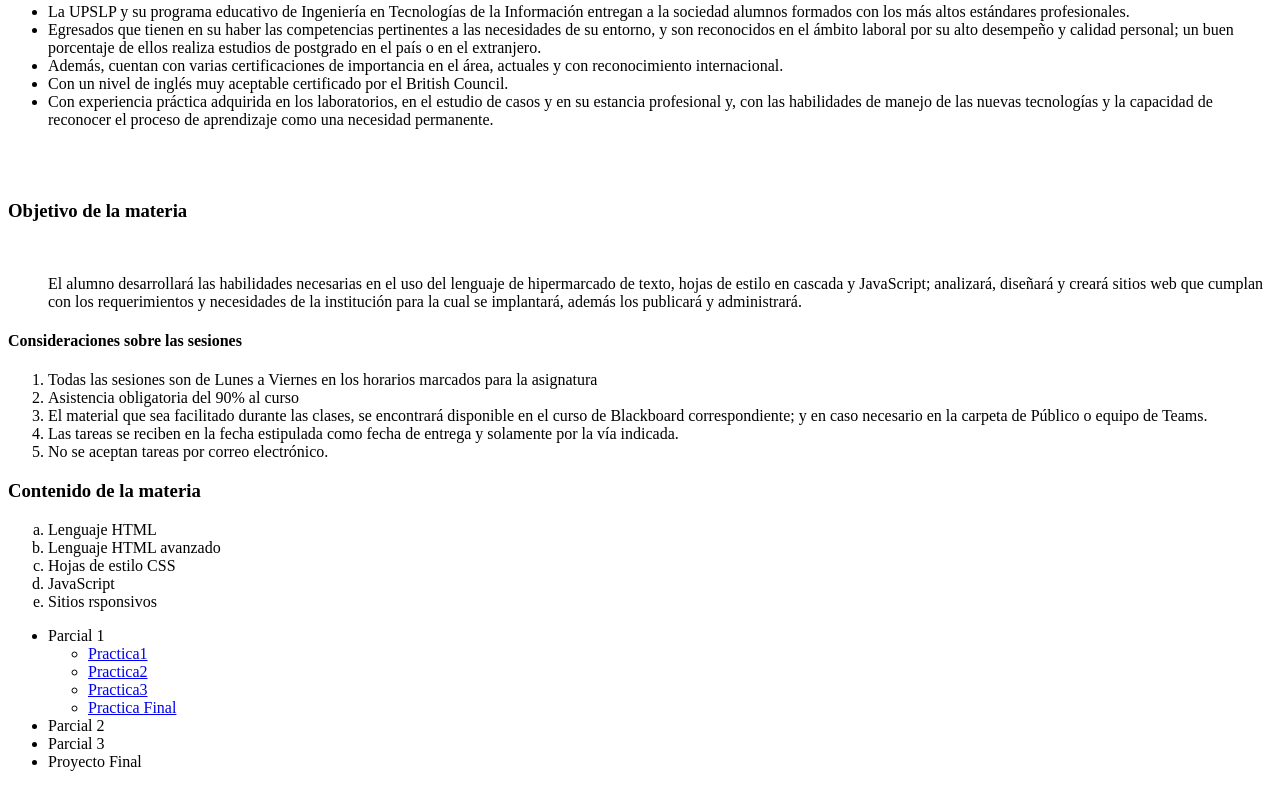
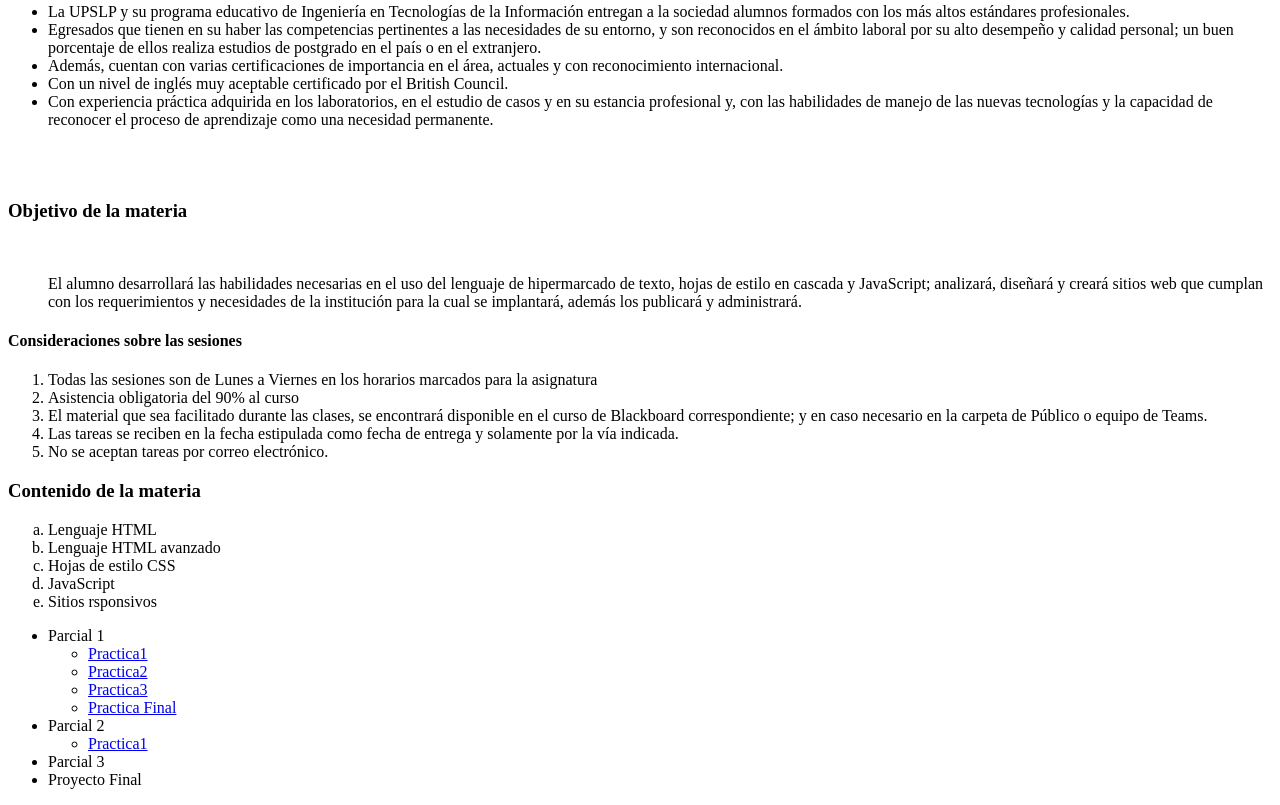
Before and after one commit to LeonardoMordz/Portafolio, a plain HTML site: page index.html in a window 1280 px wide. Shown: the part 940-1745 px from the top of the page. Drawn offline with Linux system fonts and the light colour scheme.

Commit message:
Add files via upload

```diff
--- a/index.html
+++ b/index.html
@@ -89,6 +89,9 @@ caso necesario en la carpeta de Público o equipo de Teams.</li>
 					<li><a href="practica4walmart.html">Practica Final</a></li>
 				</ul>
 			<li>Parcial 2</li>
+				<ul>
+					<li><a href="practica5.html">Practica1</a></li>
+				</ul>
 			<li>Parcial 3</li>
 			<li>Proyecto Final</li>
 		</ul>
```
